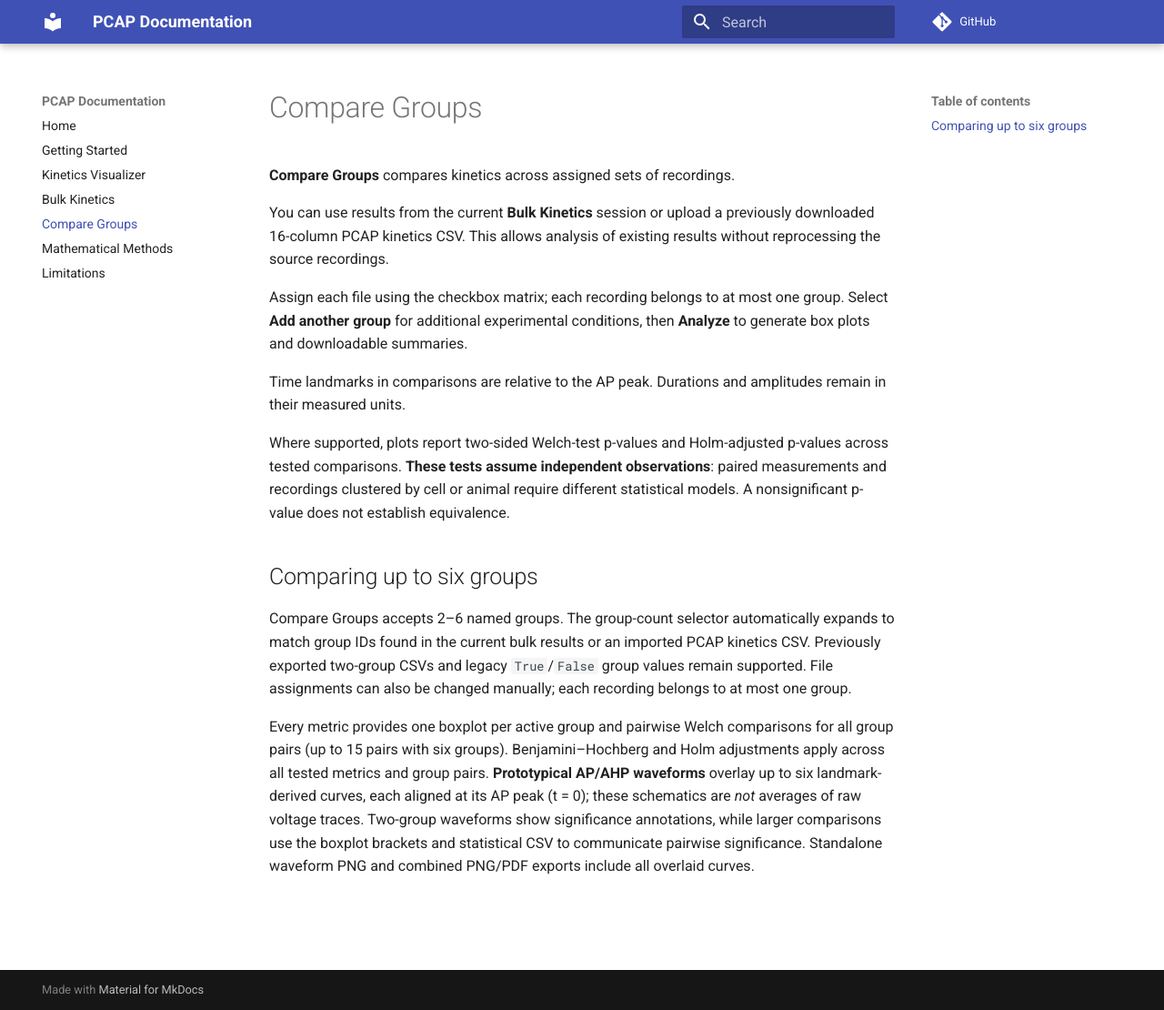
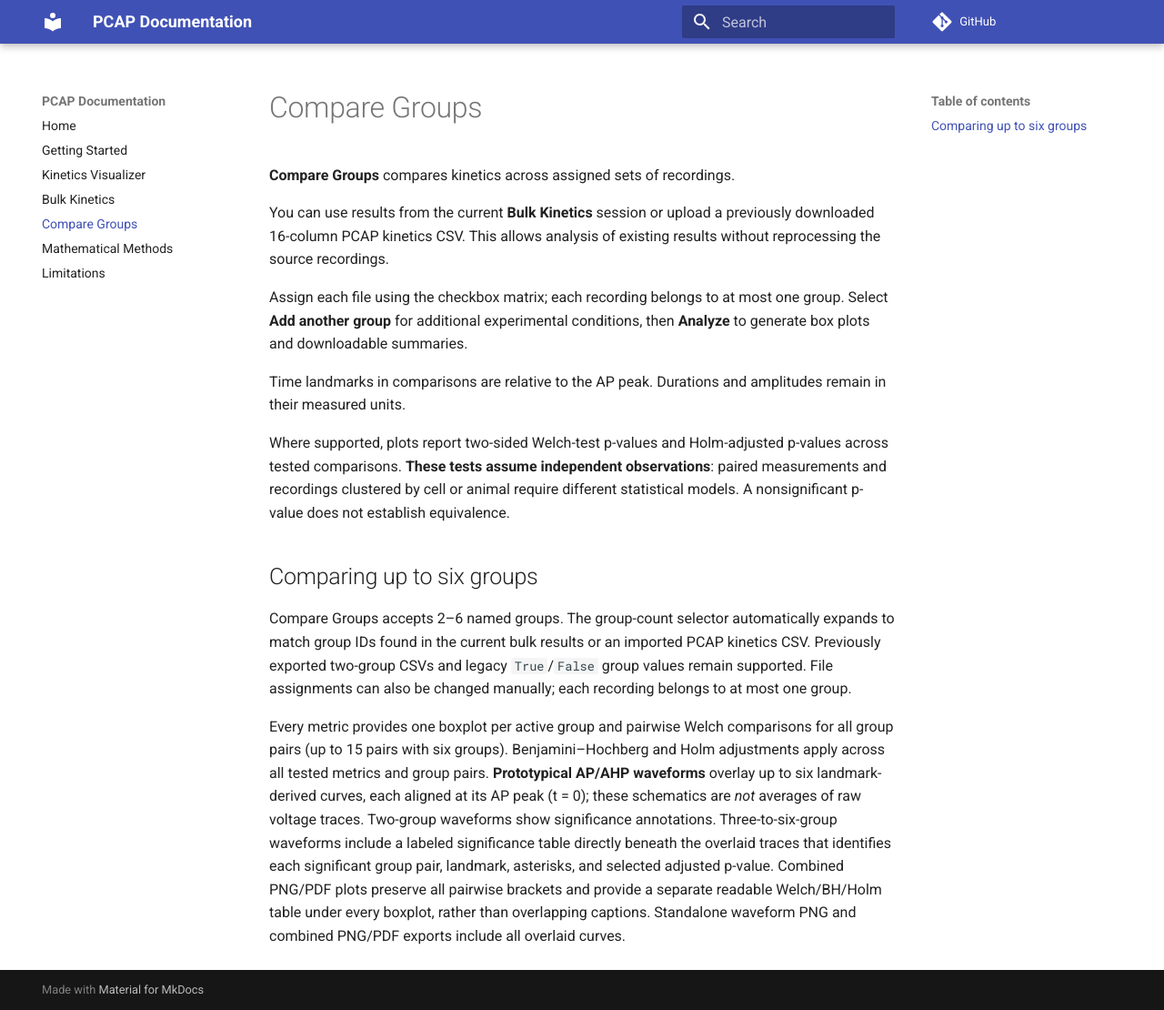
Before and after one commit to theafairfax/pcap, an MkDocs documentation site: the page built from docs/compare-groups.md, in a window 1280 px wide and 1110 px high. Shown: the whole window at 91% size. Built offline with MkDocs 1.6.1 and Material for MkDocs 9.7.7, drawn with Linux system fonts in a browser that asks for light colours; comment, search, counter and statistics services are not loaded.

Commit message:
Expose unambiguous waveform significance and document export layout

```diff
--- a/docs/compare-groups.md
+++ b/docs/compare-groups.md
@@ -15,4 +15,4 @@ Where supported, plots report two-sided Welch-test p-values and Holm-adjusted p-
 
 Compare Groups accepts 2–6 named groups. The group-count selector automatically expands to match group IDs found in the current bulk results or an imported PCAP kinetics CSV. Previously exported two-group CSVs and legacy `True`/`False` group values remain supported. File assignments can also be changed manually; each recording belongs to at most one group.
 
-Every metric provides one boxplot per active group and pairwise Welch comparisons for all group pairs (up to 15 pairs with six groups). Benjamini–Hochberg and Holm adjustments apply across all tested metrics and group pairs. **Prototypical AP/AHP waveforms** overlay up to six landmark-derived curves, each aligned at its AP peak (t = 0); these schematics are *not* averages of raw voltage traces. Two-group waveforms show significance annotations, while larger comparisons use the boxplot brackets and statistical CSV to communicate pairwise significance. Standalone waveform PNG and combined PNG/PDF exports include all overlaid curves.
+Every metric provides one boxplot per active group and pairwise Welch comparisons for all group pairs (up to 15 pairs with six groups). Benjamini–Hochberg and Holm adjustments apply across all tested metrics and group pairs. **Prototypical AP/AHP waveforms** overlay up to six landmark-derived curves, each aligned at its AP peak (t = 0); these schematics are *not* averages of raw voltage traces. Two-group waveforms show significance annotations. Three-to-six-group waveforms include a labeled significance table directly beneath the overlaid traces that identifies each significant group pair, landmark, asterisks, and selected adjusted p-value. Combined PNG/PDF plots preserve all pairwise brackets and provide a separate readable Welch/BH/Holm table under every boxplot, rather than overlapping captions. Standalone waveform PNG and combined PNG/PDF exports include all overlaid curves.
```
